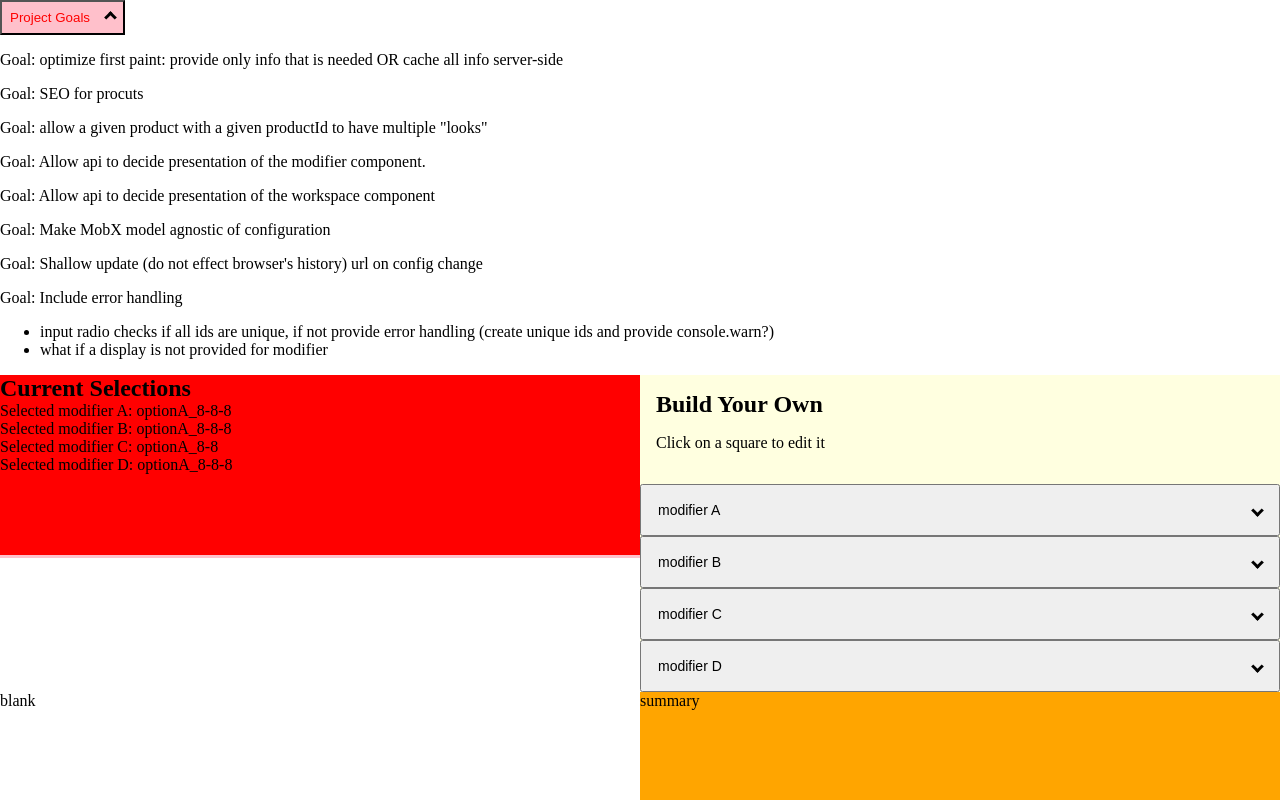
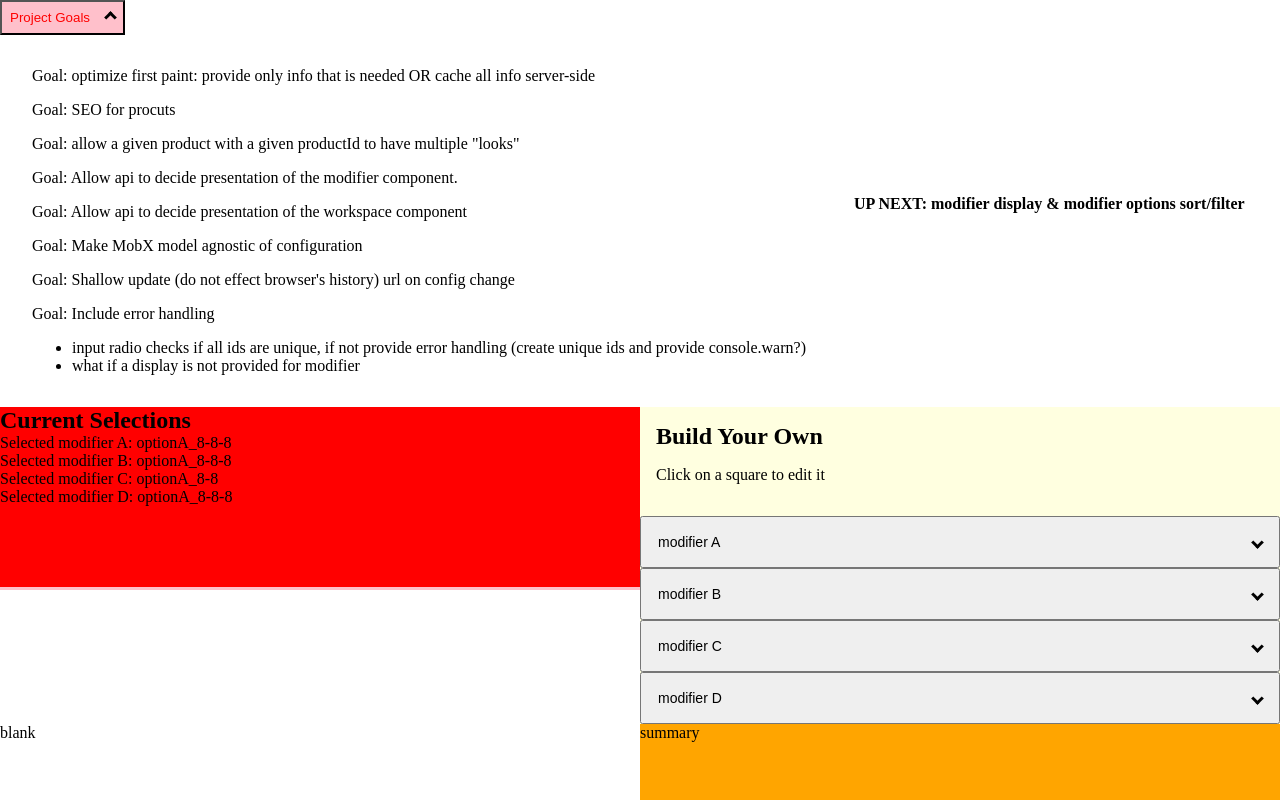
Before and after one commit to KierstenMiller/DnD-product-builder, a Next.js app in the folder next-app-test/: page /build-your-own in a window 1280 px wide. Both pictures are taken after a click on the button "Project Goals". Shown: the top 800 px of the page. Built offline with nearby package versions, Linux system fonts and the light colour scheme.

Commit message:
flex classes

```diff
--- a/next-app-test/pages/build-your-own.tsx
+++ b/next-app-test/pages/build-your-own.tsx
@@ -25,12 +25,13 @@ const BuildYourOwn = observer(() => {
                 <meta name="viewport" content="width=device-width, initial-scale=1" />
                 <link rel="icon" href="/favicon.ico" />
             </Head>
-            <div>
+            <div className="flex a-i-center">
                 <BasicAccordion
                     headerText="Project Goals"
                     headerLevel={3}
                     id="goals"
                 >
+                    <div className="m-x-large">
                         <p>Goal: optimize first paint: provide only info that is needed OR cache all info server-side</p>
                         <p>Goal: SEO for procuts</p>
                         <p>Goal: allow a given product with a given productId to have multiple "looks"</p>
@@ -43,8 +44,10 @@ const BuildYourOwn = observer(() => {
                             <li>input radio checks if all ids are unique, if not provide error handling (create unique ids and provide console.warn?)</li>
                             <li>what if a display is not provided for modifier</li>
                         </ul>
+                    </div>
+
                 </BasicAccordion>
-
+                <span className="ml-medium"><b>UP NEXT: modifier display & modifier options sort/filter</b></span>
             </div>
             <BuildYourOwnPage model={model} modifiers={data.modifiers} />
         </>
--- a/next-app-test/styles/globals.scss
+++ b/next-app-test/styles/globals.scss
@@ -83,3 +83,23 @@ h1, h2, h3, h4, h5, h6 {
   padding: 0;
   margin: 0;
 }
+
+.flex {
+  display: flex;
+}
+
+.a-i-center {
+  align-items: center;
+}
+
+.a-c-center {
+  align-content: center;
+}
+
+.j-i-center {
+  justify-items: center;
+}
+
+.j-c-center {
+  justify-content: center;
+}
```
Lines whose indentation alone changed are shown as unchanged.
